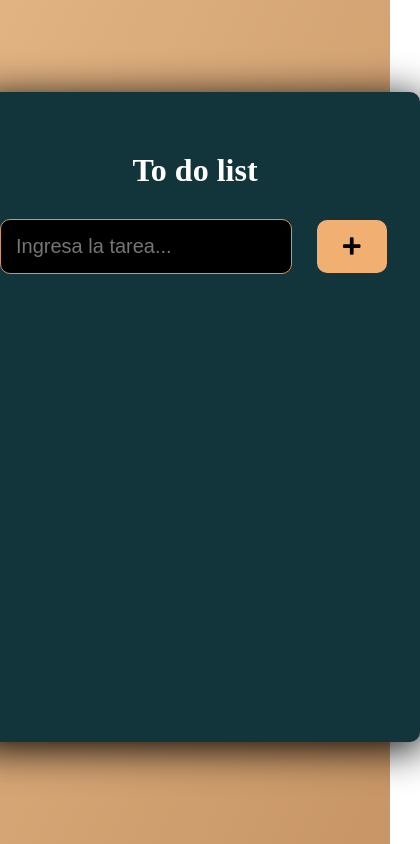
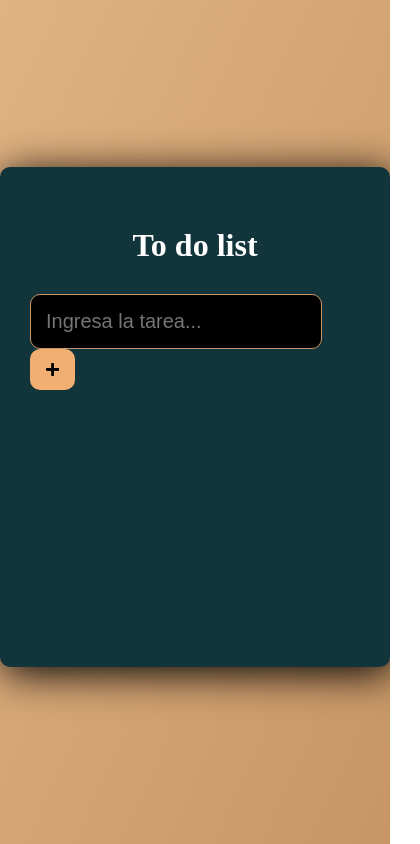
Before and after one commit to MartinGramajo/ToDoList, a React (Create React App) app: page / in a window 390 px wide. Shown: the whole page, 420 px wide, since content can reach past the window. Built offline with nearby package versions, Linux system fonts and the light colour scheme.

Commit message:
agrego  responsive al proyecto

```diff
--- a/src/App.css
+++ b/src/App.css
@@ -6,7 +6,7 @@
 .container{
   background: linear-gradient(to right bottom, #e1b382, #c89666);
   width: 100%;
-  min-height: 100vh;
+  height: 100vh;
   display: flex;
   justify-content: center;
   align-items: center;
@@ -14,8 +14,8 @@
 
 .app-wrapper{
   background-color: #12343b;
-  min-width: 450px;
-  min-height: 650px;
+  min-width: 300px;
+  min-height: 500px;
   padding: 30px;
   box-sizing: border-box;
   border-radius: 10px;
@@ -69,7 +69,51 @@
   font-size: 28px;
   border-radius: 50%;
 }
+@media (max-width: 425px){
+  .button-add{
+    width: 45px;
+    padding: 12px 12px;
+    font-size: 15px;
+    border-radius: 10px;
+    border: 0;
+    background-color: #f1af71;
+    cursor: pointer;
+  }
 
+  .button-complete,
+  .button-delete,
+  .button-edit {
+    border:none;
+    outline:none;
+    cursor: pointer;
+    background-color: transparent;
+    font-size: 20px;
+    border-radius: 50%;
+  }
+
+}
+@media (max-width: 375px){
+  .button-add{
+    width: 100%;
+    margin-top: 10px;
+    padding: 10px 10px;
+    font-size: 15px;
+    border-radius: 10px;
+    border: 0;
+    background-color: #f1af71;
+    cursor: pointer;
+  }
+  .button-complete,
+  .button-delete,
+  .button-edit {
+    border:none;
+    outline:none;
+    cursor: pointer;
+    background-color: transparent;
+    font-size: 9.3px;
+    border-radius: 50%;
+  }
+}
 .button-complete{
   color: #ff6c6c;
   margin-right: 10px;
```
